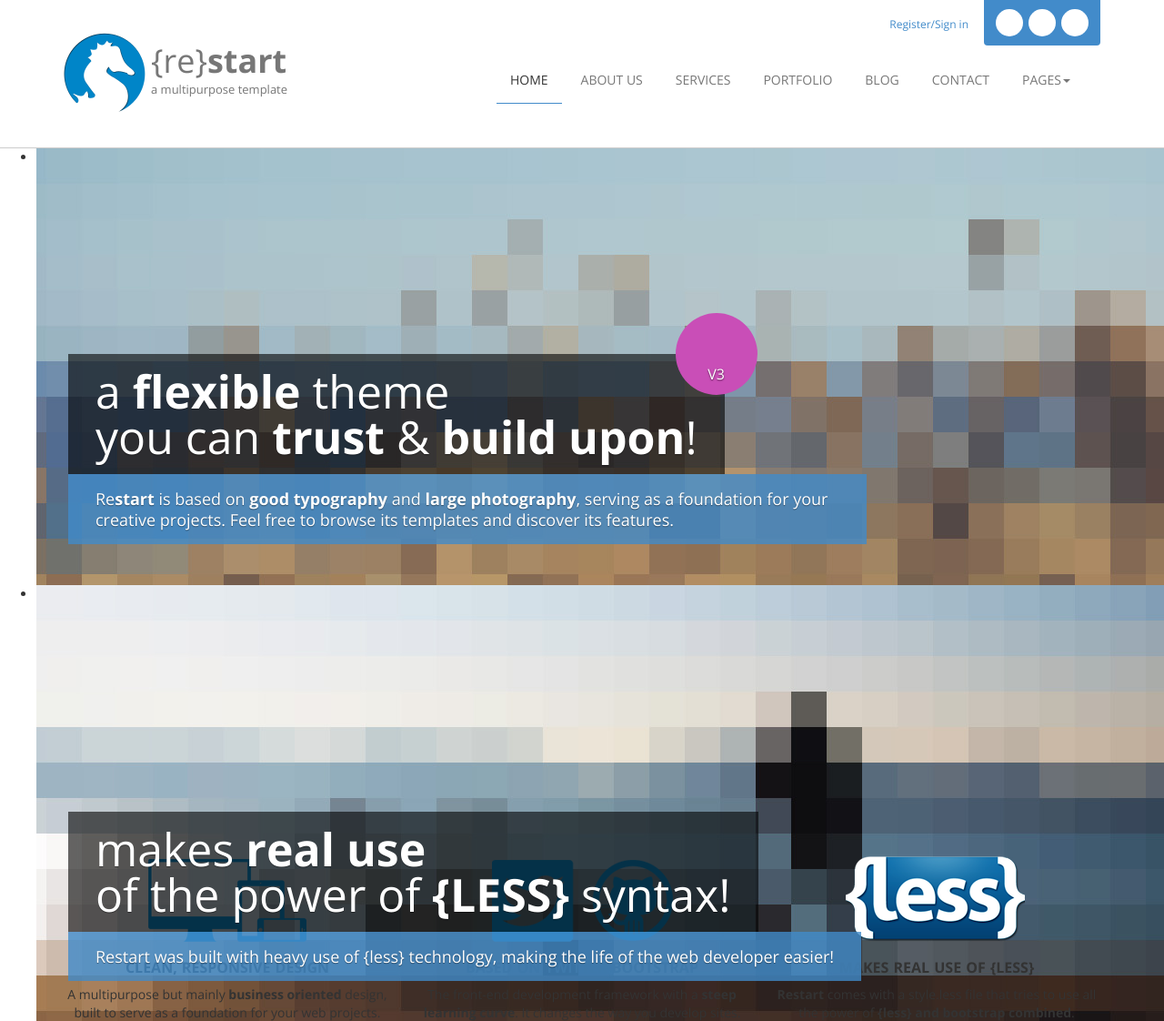
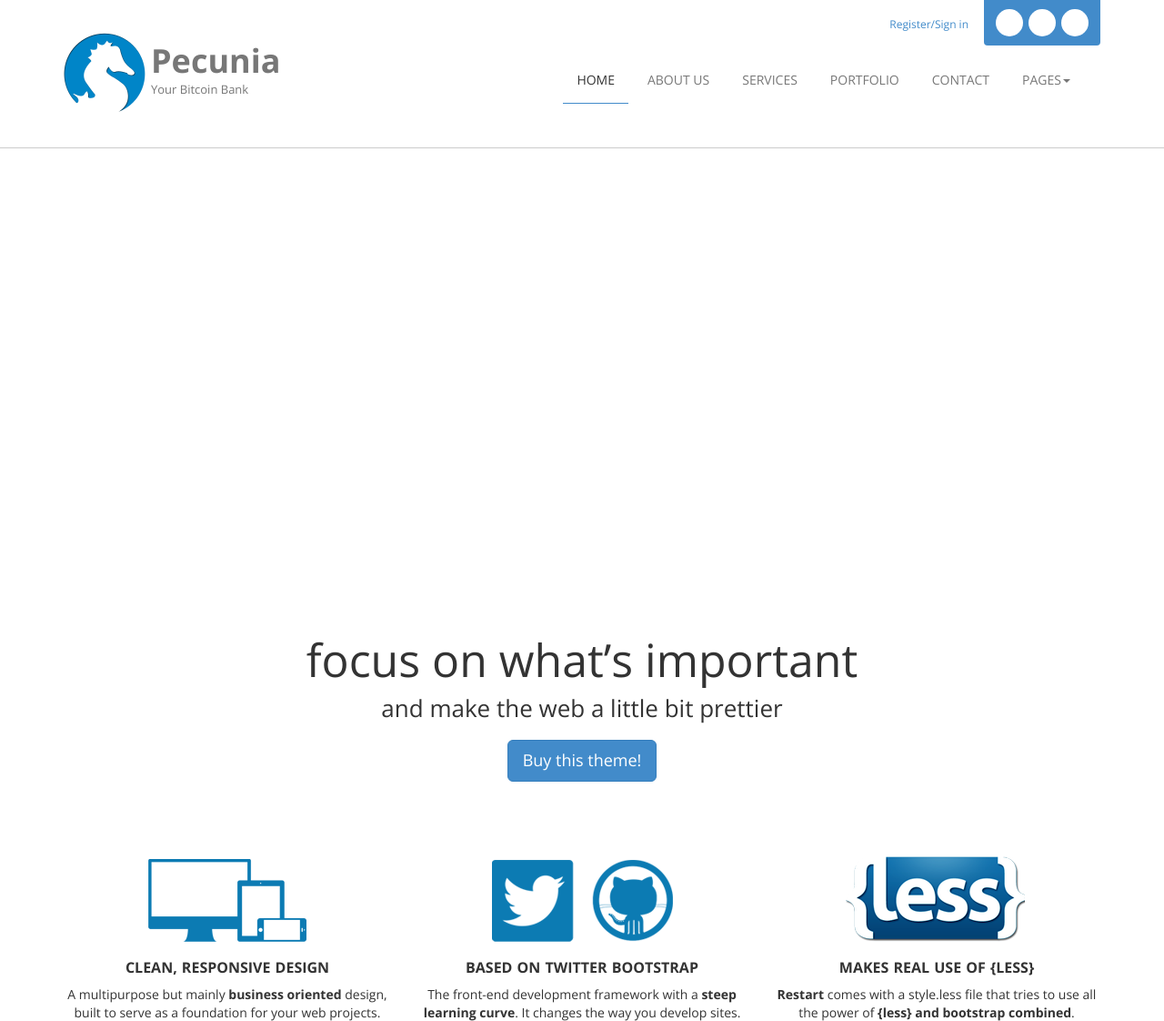
Before and after one commit to lekanovic/flasktutorial, a Flask app: page / in a window 1280 px wide. Shown: the top 1122 px of the page at 91% size. Run offline with Flask 2, Linux system fonts and the light colour scheme; some libraries are stand-ins or nearby versions; some web fonts are replaced.

Commit message:
Update index.html with correct paths for css,img,js.

```diff
--- a/templates/index.html
+++ b/templates/index.html
@@ -6,12 +6,12 @@
 <title>{re}start | clean, business oriented HTML template</title>
 <meta name="apple-mobile-web-app-capable" content="yes">
 <meta name="viewport" content="width=device-width, initial-scale=1">
-<link href="animate.css" rel="stylesheet" type="text/css">
-<link rel="stylesheet" href="js/woothemes-FlexSlider-06b12f8/flexslider.css" type="text/css" media="screen">
-<link rel="stylesheet" href="js/prettyPhoto_3.1.5/prettyPhoto.css" type="text/css" media="screen">
-<link href="style.css" rel="stylesheet" type="text/css">
-<link rel="stylesheet" href="fonts/font-awesome/css/font-awesome.min.css" media="screen">
-<script type="text/javascript" src="js/modernizr.custom.48287.js"></script>
+<link href="{{ url_for('static', filename='css/animate.css') }}" rel="stylesheet" type="text/css">
+<link rel="stylesheet" href="{{ url_for('static', filename='css/flexslider.css') }}" type="text/css" media="screen">
+<link rel="stylesheet" href="{{ url_for('static', filename='css/prettyPhoto.css') }}" type="text/css" media="screen">
+<link href="{{ url_for('static', filename='css/style.css') }}" rel="stylesheet" type="text/css">
+<link rel="stylesheet" href="{{ url_for('static', filename='css/font-awesome.min.css') }}" media="screen">
+<script type="text/javascript" src="{{ url_for('static', filename='js/modernizr.custom.48287.js') }}"></script>
 <!-- Fav and touch icons -->
 <link rel="apple-touch-icon-precomposed" sizes="114x114" href="apple-touch-icon-114x114-precomposed.png">
 <link rel="apple-touch-icon-precomposed" sizes="72x72" href="apple-touch-icon-72x72-precomposed.png">
@@ -22,14 +22,13 @@
 <header>
      <div class="container">
           <div class="navbar navbar-default" role="navigation">
-               <div class="navbar-header"><a class="navbar-brand" href="index.html"> <img src="images/restart_logo.png" alt="optional logo" height="90" width="90"> <span class="logo_title">{re}<strong>start</strong></span> <span class="logo_subtitle">a multipurpose template</span> </a><a class="btn btn-navbar btn-default navbar-toggle" data-toggle="collapse" data-target=".navbar-collapse"><span class="nb_left pull-left"> <span class="fa fa-reorder"></span></span> <span class="nb_right pull-right">menu</span> </a></div>
+               <div class="navbar-header"><a class="navbar-brand" href="index.html"> <img src="{{ url_for('static', filename='images/restart_logo.png') }}" alt="optional logo" height="90" width="90"> <span class="logo_title"><strong>Pecunia</strong></span> <span class="logo_subtitle">Your Bitcoin Bank</span> </a><a class="btn btn-navbar btn-default navbar-toggle" data-toggle="collapse" data-target=".navbar-collapse"><span class="nb_left pull-left"> <span class="fa fa-reorder"></span></span> <span class="nb_right pull-right">menu</span> </a></div>
                <div class="collapse navbar-collapse">
                     <ul class="nav pull-right navbar-nav">
                          <li class="active"><a href="index.html">Home</a></li>
                          <li><a href="about_us.html">About Us</a></li>
                          <li><a href="services.html">Services</a></li>
                          <li><a href="portfolio.html">Portfolio</a></li>
-                         <li><a href="blog.html">Blog</a></li>
                          <li><a href="contact.html">Contact</a></li>
                          <li class="dropdown"> <a data-toggle="dropdown" class="dropdown-toggle" href="#">Pages<span class="caret"></span></a>
                               <ul class="dropdown-menu">
@@ -55,7 +54,7 @@
 <section id="slider_wrapper" class="slider_wrapper full_page_photo">
      <div id="main_flexslider" class="flexslider">
           <ul class="slides">
-               <li class="item" style="background-image: url(images/1.jpg)">
+               <li class="item" style="background-image: url({{ url_for('static', filename='images/1.jpg') }})">
                     <div class="container">
                          <div class="carousel-caption">
                               <h1>a <strong>flexible</strong> theme<br>
@@ -64,7 +63,7 @@
                               <span class="round_badge"><strong><i class="fa fa-twitter"></i></strong><strong>V3</strong></span> </div>
                     </div>
                </li>
-               <li class="item" style="background-image: url(images/2.jpg)">
+               <li class="item" style="background-image: url({{ url_for('static', filename='images/2.jpg') }})">
                     <div class="container">
                          <div class="carousel-caption">
                               <h1>makes <strong>real use</strong><br>
@@ -73,7 +72,7 @@
                          </div>
                     </div>
                </li>
-               <li class="item" style="background-image: url(images/3.jpg)">
+               <li class="item" style="background-image: url({{ url_for('static', filename='images/3.jpg') }})">
                     <div class="container">
                          <div class="carousel-caption">
                               <h1 class="skincolored"><strong>subtle</strong> animations<br>
@@ -94,15 +93,15 @@
                <a class="btn btn-primary btn-lg" href="#">Buy this theme!</a></section>
           <section class="features_teasers_wrapper">
                <div class="row">
-                    <div class="feature_teaser col-sm-4 col-md-4"> <img alt="responsive" src="images/responsive.png">
+                    <div class="feature_teaser col-sm-4 col-md-4"> <img alt="responsive" src="{{ url_for('static', filename='images/responsive.png') }}">
                          <h3>Clean, Responsive Design</h3>
                          <p>A multipurpose but mainly<strong> business oriented</strong> design, built to serve as a foundation for your web projects. Suspendisse nec risus fermentum sapien congue fermentum sed at lorem.</p>
                     </div>
-                    <div class="feature_teaser col-sm-4 col-md-4"> <img alt="responsive" src="images/git.png">
+                    <div class="feature_teaser col-sm-4 col-md-4"> <img alt="responsive" src="{{ url_for('static', filename='images/git.png') }}">
                          <h3>Based on Twitter Bootstrap</h3>
                          <p>The front-end development framework with a <strong>steep learning curve</strong>. It changes the way you develop sites. Suspendisse nec risus fermentum sapien congue fermentum sed at lorem.</p>
                     </div>
-                    <div class="feature_teaser col-sm-4 col-md-4"> <img alt="responsive" src="images/less.png">
+                    <div class="feature_teaser col-sm-4 col-md-4"> <img alt="responsive" src="{{ url_for('static', filename='images/less.png') }}">
                          <h3>Makes real use of {LESS}</h3>
                          <p><strong>Restart</strong> comes with a style.less file that tries to use all the power of <strong>{less} and bootstrap combined</strong>. Suspendisse nec risus fermentum sapien congue fermentum sed at lorem.</p>
                     </div>
@@ -113,7 +112,7 @@
                <div class="portfolio_strict row">
                     <div class="col-sm-4 col-md-4">
                          <div class="portfolio_item wow animated flipInX"> <a href="portfolio_item.html" data-path-hover="M 180,190 0,158 0,0 180,0 z">
-                              <figure style="background-image:url(images/portfolio/p4.jpg)">
+                              <figure style="background-image:url({{ url_for('static', filename='images/p4.jpg') }})">
                                    <svg viewBox="0 0 180 320" preserveAspectRatio="none">
                                         <path d="M 180,0 0,0 0,0 180,0 z"/>
                                    </svg>
@@ -131,7 +130,7 @@
                     </div>
                     <div class="col-sm-4 col-md-4">
                          <div class="portfolio_item wow animated flipInX"> <a href="portfolio_item.html" data-path-hover="M 180,190 0,158 0,0 180,0 z">
-                              <figure style="background-image:url(images/portfolio/a5.jpg)">
+                              <figure style="background-image:url({{ url_for('static', filename='images/a5.jpg') }})">
                                    <svg viewBox="0 0 180 320" preserveAspectRatio="none">
                                         <path d="M 180,0 0,0 0,0 180,0 z"/>
                                    </svg>
@@ -149,7 +148,7 @@
                     </div>
                     <div class="col-sm-4 col-md-4">
                          <div class="portfolio_item wow animated flipInX"> <a href="portfolio_item.html" data-path-hover="M 180,190 0,158 0,0 180,0 z">
-                              <figure style="background-image:url(images/portfolio/p1.jpg)">
+                              <figure style="background-image:url({{ url_for('static', filename='images/p1.jpg') }})">
                                    <svg viewBox="0 0 180 320" preserveAspectRatio="none">
                                         <path d="M 180,0 0,0 0,0 180,0 z"/>
                                    </svg>
@@ -169,7 +168,7 @@
           </section>
           <section class="clients_section wow animated fadeInUp">
                <h2 class="section_header elegant centered">Our clients<small>all of them are satisfied</small></h2>
-               <div class="clients_list"> <a href="#"><img src="images/clients/wordpress.jpg" alt="client"></a> <a href="#"><img src="images/clients/jquery.jpg" alt="client"></a> <a href="#"><img src="images/clients/microlancer.jpg" alt="client"></a> <a href="#"><img src="images/clients/bbpress.jpg" alt="client"></a> <a href="#"><img src="images/clients/wpml.jpg" alt="client"></a> </div>
+               <div class="clients_list"> <a href="#"><img src="{{ url_for('static', filename='images/wordpress.jpg') }}" alt="client"></a> <a href="#"><img src="{{ url_for('static', filename='images/jquery.jpg') }}" alt="client"></a> <a href="#"><img src="{{ url_for('static', filename='images/microlancer.jpg') }}" alt="client"></a> <a href="#"><img src="{{ url_for('static', filename='images/bbpress.jpg') }}" alt="client"></a> <a href="#"><img src="{{ url_for('static', filename='images/wpml.jpg') }}" alt="client"></a> </div>
           </section>
      </div>
      <footer>
@@ -199,11 +198,11 @@
                          <div class="footer_teaser col-sm-4 col-md-4">
                               <h3>Latest News</h3>
                               <ul class="media-list">
-                                   <li class="media"> <a href="#" class="media-photo" style="background-image:url(images/portfolio/t5.jpg)"></a> <a href="#" class="media-date">19<span>FEB</span></a>
+                                   <li class="media"> <a href="#" class="media-photo" style="background-image:url({{ url_for('static', filename='images/t5.jpg') }})"></a> <a href="#" class="media-date">19<span>FEB</span></a>
                                         <h5 class="media-heading"><a href="#">Media heading, this is a title of a news...</a></h5>
                                         <p>Fugiat dapibus, tellus ac cursus commodo, ut fermentum...</p>
                                    </li>
-                                   <li class="media"> <a href="#" class="media-photo" style="background-image:url(images/portfolio/t4.jpg)"></a> <a href="#" class="media-date">18<span>FEB</span></a>
+                                   <li class="media"> <a href="#" class="media-photo" style="background-image:url({{ url_for('static', filename='images/t4.jpg') }})"></a> <a href="#" class="media-date">18<span>FEB</span></a>
                                         <h5 class="media-heading"><a href="#">Media heading, of a news item.</a></h5>
                                         <p>Fugiat dapibus, tellus ac cursus commodo, condime ntum nibh, ut fermentum...</p>
                                    </li>
@@ -228,15 +227,15 @@
 </div>
 <script src="http://code.jquery.com/jquery-latest.min.js"></script>
 <script>window.jQuery || document.write('<script src="js/jquery-1.9.0.min.js"><\/script>')</script>
-<script src="twitter-bootstrap/js/bootstrap.min.js" type="text/javascript"></script>
-<script src="js/woothemes-FlexSlider-06b12f8/jquery.flexslider-min.js"></script>
-<script src="js/prettyPhoto_3.1.5/jquery.prettyPhoto.js" type="text/javascript" charset="utf-8"></script>
-<script src="js/isotope/jquery.isotope.min.js" type="text/javascript"></script>
-<script type="text/javascript" src="js/jquery.ui.totop.js"></script>
-<script type="text/javascript" src="js/easing.js"></script>
-<script type="text/javascript" src="js/wow.min.js"></script>
-<script type="text/javascript" src="js/snap.svg-min.js"></script>
-<script type="text/javascript" src="js/restart_theme.js"></script>
-<script type="text/javascript" src="js/collapser.js"></script>
+<script src="{{ url_for('static', filename='js/bootstrap.min.js') }}" type="text/javascript"></script>
+<script src="{{ url_for('static', filename='js/jquery.flexslider-min.js') }}"></script>
+<script src="{{ url_for('static', filename='js/jquery.prettyPhoto.js') }}" type="text/javascript" charset="utf-8"></script>
+<script src="{{ url_for('static', filename='js/jquery.isotope.min.js') }}" type="text/javascript"></script>
+<script type="text/javascript" src="{{ url_for('static', filename='js/jquery.ui.totop.js') }}"></script>
+<script type="text/javascript" src="{{ url_for('static', filename='js/easing.js') }}"></script>
+<script type="text/javascript" src="{{ url_for('static', filename='js/wow.min.js') }}"></script>
+<script type="text/javascript" src="{{ url_for('static', filename='js/snap.svg-min.js') }}"></script>
+<script type="text/javascript" src="{{ url_for('static', filename='js/restart_theme.js') }}"></script>
+<script type="text/javascript" src="{{ url_for('static', filename='js/collapser.js') }}"></script>
 </body>
 </html>
```
